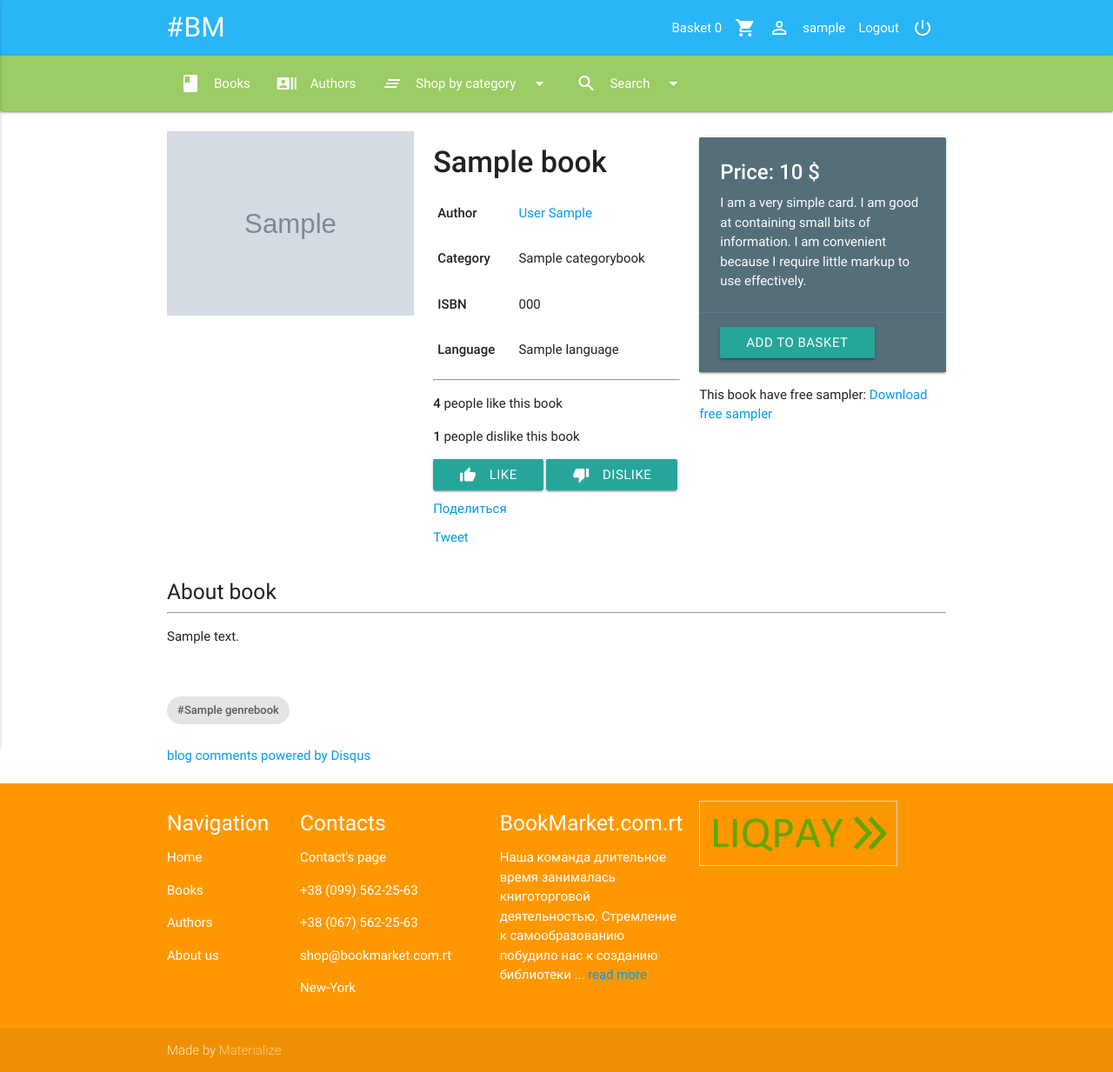
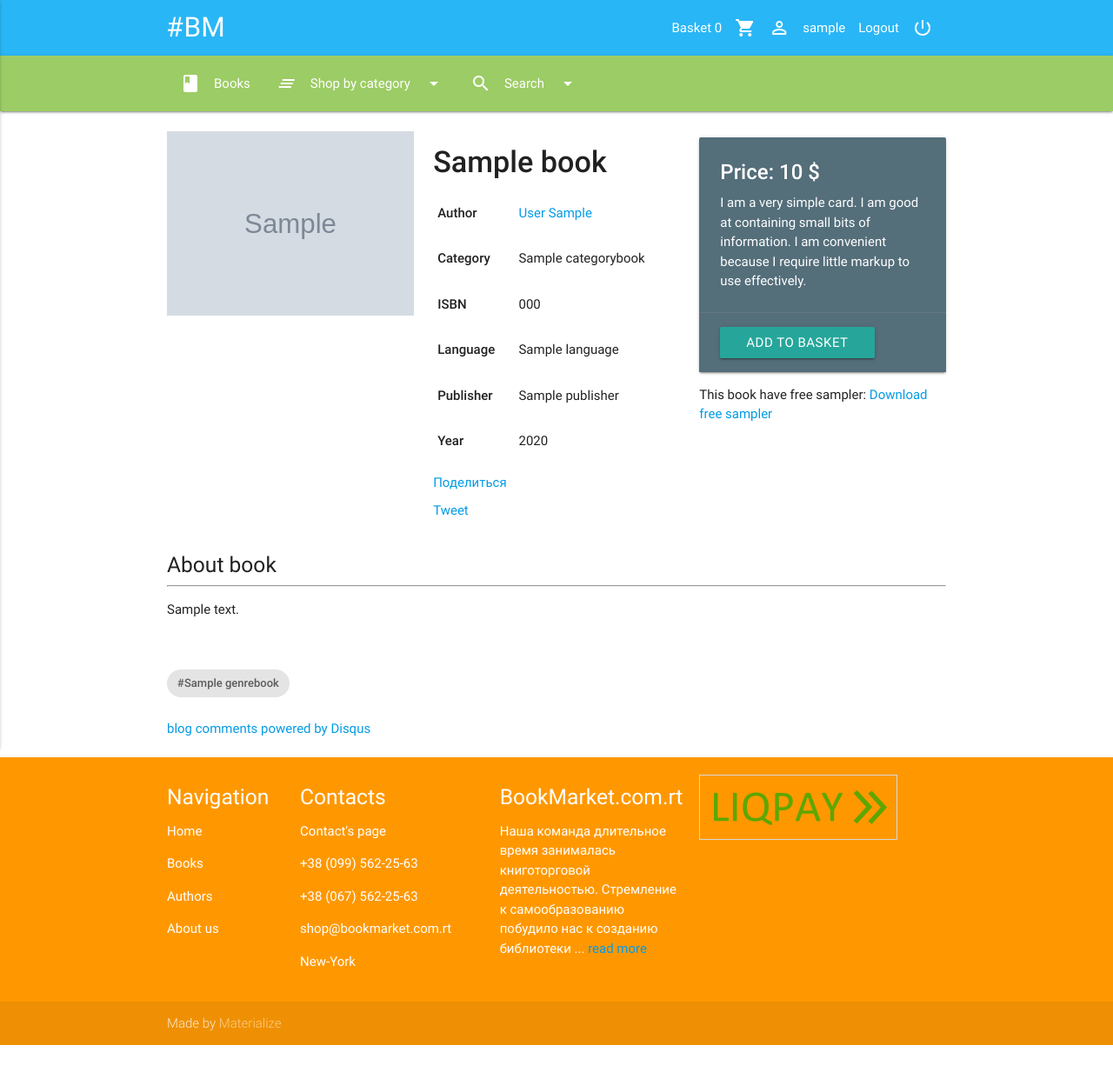
Before and after one commit to ivanhrushkatwo/booklibrary, a Django app: page /catalog/book/1 in a window 1280 px wide. Shown: the whole page at 87% size. After the commit the page ends 1202 px from the top, so only its background shows below. Run offline with Django 3.2, Linux system fonts and the light colour scheme; a user stored in the database is signed in; tables that the repository leaves empty hold one stand-in row (values such as "Sample post"); grey boxes marked "Sample" are stand-in pictures; some libraries are stand-ins or nearby versions.

```diff
--- a/catalog/admin.py
+++ b/catalog/admin.py
@@ -1,5 +1,5 @@
 from django.contrib import admin
-from .models import Author, GenreBook, Language, CustomUser, User, Book, CategoryBook
+from .models import Author, GenreBook, Language, CustomUser, User, Book, CategoryBook, Publisher
 
 
 class AuthorAdmin(admin.ModelAdmin):
@@ -14,3 +14,4 @@ admin.site.register(CustomUser)
 admin.site.register(User)
 admin.site.register(Book)
 admin.site.register(CategoryBook)
+admin.site.register(Publisher)
--- a/catalog/urls.py
+++ b/catalog/urls.py
@@ -27,10 +27,6 @@ urlpatterns = [
     url(r'^download_sample/(?P<pk>\d+)$', views.download_sample, name='download_sample'),
 
 
-
-    url(r'^like_book/(?P<pk>\d+)$', views.like_book, name="like_book"),
-    url(r'^dislike_book/(?P<pk>\d+)$', views.dislike_book, name="dislike_book"),
-
     url(r'^authors/', views.AuthorListView.as_view(), name="authors"),
     url(r'^author/(?P<pk>\d+)$', views.AuthorDetailView.as_view(), name="author-detail"),
 ]
--- a/catalog/views.py
+++ b/catalog/views.py
@@ -1,30 +1,19 @@
 import os
-import datetime
 
+from wsgiref.util import FileWrapper
 from django.core.mail import send_mail, BadHeaderError
-from django.http import HttpResponse, HttpResponseRedirect
-from django_ajax.decorators import ajax
 from django.http import StreamingHttpResponse
-from wsgiref.util import FileWrapper
-
 from django.http import JsonResponse
 from django.views import generic
-from django.shortcuts import render, HttpResponse
-from django.views.generic.edit import CreateView, UpdateView, DeleteView
+from django.shortcuts import render
 from django.views.generic.base import TemplateView
-from django.urls import reverse_lazy
-from django.views.generic.edit import FormView
-from django.contrib.auth.decorators import login_required
 from django.shortcuts import redirect
-from django.core.urlresolvers import reverse
-from django.views.decorators.csrf import csrf_protect
 
 from .models import Book, Author
-from .forms import UserCustomForm
 
 
 def index(request):
-    books = Book.objects.order_by("-rating")[:6]
+    books = Book.objects.all()[:6]
     return render(request, 'index.html', {"books": books})
 
 
@@ -38,11 +27,9 @@ def contact(request):
 
 
 def send_email_to_admin(request):
-    # TODO add ajax response
     from_email = request.POST.get("email")
     subject = request.POST.get("subject")
     massage = request.POST.get("massage")
-
     if subject and massage and from_email:
         try:
             send_mail(subject, massage, from_email, ['ivanhrushka.py@gmail.com'])
@@ -54,25 +41,8 @@ def send_email_to_admin(request):
         return JsonResponse({"data": "false"})
 
 
-@login_required
-def like_book(request, pk):
-    book = Book.objects.get(id=pk)
-    book.rating += 1
-    book.save()
-    return render(request, "catalog/book_detail.html", {"book": book})
-
-
-@login_required
-def dislike_book(request, pk):
-    book = Book.objects.get(id=pk)
-    book.dislike += 1
-    book.save()
-    return render(request, "catalog/book_detail.html", {"book": book})
-
-
 def add_to_basket(request, pk):
     goods = request.session.get("goods", {})
-
     request.session["goods"] = goods
     if pk not in request.session["goods"]:
         request.session["goods"][pk] = 1
--- a/requirements.txt
+++ b/requirements.txt
@@ -1,4 +1,5 @@
 django==1.10.6
+psycopg2==2.7.1
 django-registration-redux==1.4
 social-auth-app-django==1.1.0
 django-disqus==0.5
--- a/static/js/app.js
+++ b/static/js/app.js
@@ -58,7 +58,7 @@ $(function () {
                     jQuery('.book-id-' + book_pk).remove();
                     let basketContent = jQuery('.not-empty');
                         if (basketContent.length < 1) {
-                            window.open('http://localhost:8090/catalog/basket', "_self")
+                            window.open('http://10.110.0.10:8000/catalog/basket', "_self")
                         } else {
                             return false
                         }
@@ -85,7 +85,7 @@ jQuery('#send-massage-to-admin').submit(function(e) {
                alert('Make sure all fields are entered and valid.')
            } else {
            alert('Massage send!\n' + data['data']);
-           window.open('http://localhost:8090/catalog/', '_self');
+           window.open('http://10.110.0.10:8000/catalog/', '_self');
            }
        },
        error: function (error) {
--- a/templates/base_generic.html
+++ b/templates/base_generic.html
@@ -42,7 +42,6 @@
             <li><a href="{% url 'registration_register' %}"><i class="material-icons right">person_pin</i>Registration</a></li>
         {% endif %}
             <li><a href="{% url 'books' %}"><i class="material-icons right">class</i>Books</a></li>
-            <li><a href="{% url 'authors' %}"><i class="material-icons right">recent_actors</i>Authors</a></li>
             <li><a class="dropdown-button" href="#" data-activates="dropdown-mobile"><i class="material-icons right">clear_all</i>Category<i class="material-icons right">arrow_drop_down</i></a></li>
             <li><a href="{% url "about" %}"><i class="material-icons right">assignment_ind</i>About us</a></li>
             <br>
@@ -83,9 +82,6 @@
             <ul class="left hide-on-med-and-down">
                 <li>
                     <a href="{% url 'books' %}"><i class="material-icons left">class</i>Books</a>
-                </li>
-                <li>
-                    <a href="{% url 'authors' %}"><i class="material-icons left">recent_actors</i>Authors</a>
                 </li>
                 <li>
                     <a class="dropdown-button" href="#" data-activates="dropdown1">
--- a/templates/catalog/basket.html
+++ b/templates/catalog/basket.html
@@ -6,6 +6,7 @@
 
 {% block content %}
     {% if books %}
+
     <div class="col s10 m6">
         <div class="card blue-grey darken-5">
             <div class="card-content white-text">
@@ -66,8 +67,8 @@
     </div>
     {% endfor %}
 
+
     </div>
-
     {% else %}
         <div class="col s12 m7">
             <div class="card horizontal blue-grey lighten-5">
@@ -118,7 +119,7 @@
                         jQuery('.book-id-' + book_pk).remove();
                         let basketContent = jQuery('.not-empty');
                         if (basketContent.length < 1) {
-                            window.open('http://localhost:8090/catalog/basket', "_self")
+                            window.open('http://10.110.0.10:8000/catalog/basket', "_self")
                         }
                       });
                 },
--- a/templates/catalog/book_detail.html
+++ b/templates/catalog/book_detail.html
@@ -13,9 +13,9 @@
     <div class="row">
         <div class="col s10 m4">
             {% if book.image %}
-                <img class="responsive-img" src="{{ book.image.url|resize:"600x380" }}" alt="">
+                <img class="responsive-img materialboxed" data-caption="{{ book.title }}" src="{{ book.image.url|resize:"600x380" }}" alt="">
             {% else %}
-                <img class="responsive-img" src="{{ "/media/std_image/book_std_png.png"|resize:"600x380" }}" alt="">
+                <img class="responsive-img materialboxed" data-caption="{{ book.title }}" src="{{ "/media/std_image/book_std_png.png"|resize:"600x380" }}" alt="">
             {% endif %}
         </div>
         <div class="col s10 m4">
@@ -38,28 +38,27 @@
                     <td><strong>Language</strong></td>
                     <td>{{ book.language }}</td>
                 </tr>
+                <tr>
+                    <td><strong>Publisher</strong></td>
+                    <td>{{ book.publisher }}</td>
+                </tr>
+                <tr>
+                    <td><strong>Year</strong></td>
+                    <td>{{ book.pub_year }}</td>
+                </tr>
                 </tbody>
             </table>
-
-            <hr>
-            <p><strong>{{ book.rating }} </strong> people like this book</p>
-            <p><strong>{{ book.dislike }} </strong> people dislike this book</p>
-             {% if user.is_authenticated %}
-                 <a id="like" class="waves-effect waves-light btn" href="{% url "like_book" book.id %}"><i class="material-icons left">thumb_up</i>Like</a>
-                 <a id="like" class="waves-effect waves-light btn" href="{% url "dislike_book" book.id %}"><i class="material-icons left">thumb_down</i>Dislike</a>
-             {% endif %}
-
 
         <!-- Social share block -->
         <!-- Change on deploy server -->
         <!-- Need add domain in data-href-->
-            <div style="display: block; padding-top: 10px" class="fb-share-button" data-href="http://localhost:8090/catalog/{{ book.get_absolute_url }}"
+            <div style="display: block; padding-top: 10px" class="fb-share-button" data-href="http://10.110.0.10:8000/{{ book.get_absolute_url }}"
             data-layout="button_count" data-mobile-iframe="true"><a class="fb-xfbml-parse-ignore"
             target="_blank" href="https://www.facebook.com/sharer/sharer.php?u=https%3A%2F%2Fdevelopers.facebook.com%2Fdocs%2Fplugins%2F&amp;src=sdkpreparse">Поделиться</a>
             </div>
 
             <div style="padding-top: 10px">
-                <a href="https://twitter.com/share" class="twitter-share-button" data-url="http://localhost:8090/catalog/{{ book.get_absolute_url }}"
+                <a href="https://twitter.com/share" class="twitter-share-button" data-url="http://10.110.0.10:8000{{ book.get_absolute_url }}"
                    data-hashtags="book">Tweet</a>
                 <script>!function(d,s,id){var js,fjs=d.getElementsByTagName(s)[0],p=/^http:/.test(d.location)?'http':'https';
                    if(!d.getElementById(id)){js=d.createElement(s);
@@ -69,7 +68,7 @@
             </div>
             <div style="padding-top: 5px">
                 <script src="//platform.linkedin.com/in.js" type="text/javascript"> lang: en_US</script>
-                <script type="IN/Share" data-url="http://localhost:8090/catalog/{{ book.get_absolute_url }}" data-counter="right"></script>
+                <script type="IN/Share" data-url="http://10.110.0.10:8000/catalog/{{ book.get_absolute_url }}" data-counter="right"></script>
             </div>
         <!-- Social share block END -->
         </div>
@@ -112,7 +111,7 @@
         </div>
     </div>
 
-    <div id="fb-root" data-href="http://localhost:8090/catalog/{{ book.get_absolute_url }}" data-layout="button_count">
+    <div id="fb-root" data-href="http://10.110.0.10:8000/catalog/{{ book.get_absolute_url }}" data-layout="button_count">
     </div>
 
     <script>(function(d, s, id) {
--- a/templates/catalog/book_list.html
+++ b/templates/catalog/book_list.html
@@ -18,10 +18,10 @@
                         </div>
                         <div class="card-stacked">
                             <div class="card-content">
-                                <h4 class="flow-text"><a href="{{ book.get_absolute_url }}">{{ book.title }}</a></h4>
+                                <a href="{{ book.get_absolute_url }}">{{ book.title }}</a>
                                 <p><strong>Author:</strong> {{book.author}}</p>
                                 <p><strong>Category:</strong> {{book.category }}</p>
-                                <p><strong>Rating:</strong> {{ book.rating }}</p>
+                                <p><strong>Rating:</strong> {{ book.rating|length }}</p>
                                 <p><strong>Price: {{ book.price }} $</strong></p>
                             </div>
                             <div class="card-action">
--- a/templates/index.html
+++ b/templates/index.html
@@ -36,10 +36,9 @@
             </div>
             <div class="card-stacked">
                 <div class="card-content">
-                    <h4><a href="{{ book.get_absolute_url }}">{{ book.title }}</a></h4>
+                    <a href="{{ book.get_absolute_url }}">{{ book.title }}</a>
                     <p><strong>Author:</strong> {{book.author}}</p>
                     <p><strong>Category:</strong> {{book.category }}</p>
-                    <p><strong>Rating:</strong> {{ book.rating }}</p>
                     <p><strong>Price: {{ book.price }} $</strong></p>
                 </div>
                 <div class="card-action">
```
Also changed, not shown: catalog/models.py (+32 -16 lines), locallibrary/settings.py (+6 -2 lines), templates/catalog/author_detail.html (+27 -4 lines), files/media/img_author/Abraham_Lincoln.jpg (deleted), files/media/img_book/potter.jpg (deleted), 2 other files. Lines whose indentation alone changed are shown as unchanged.
